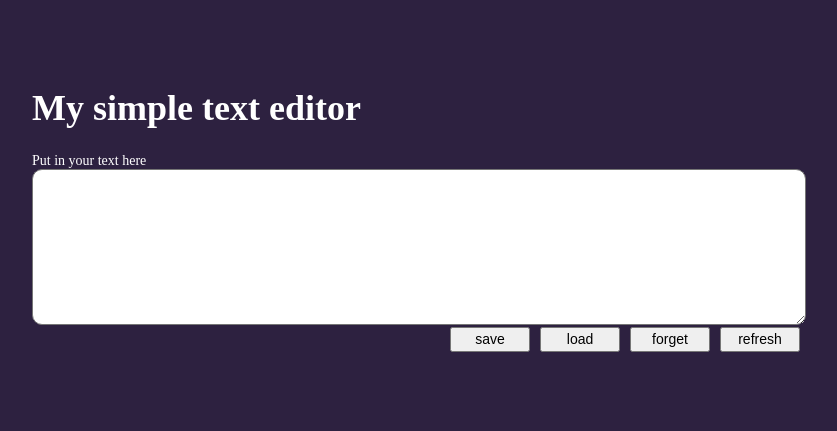
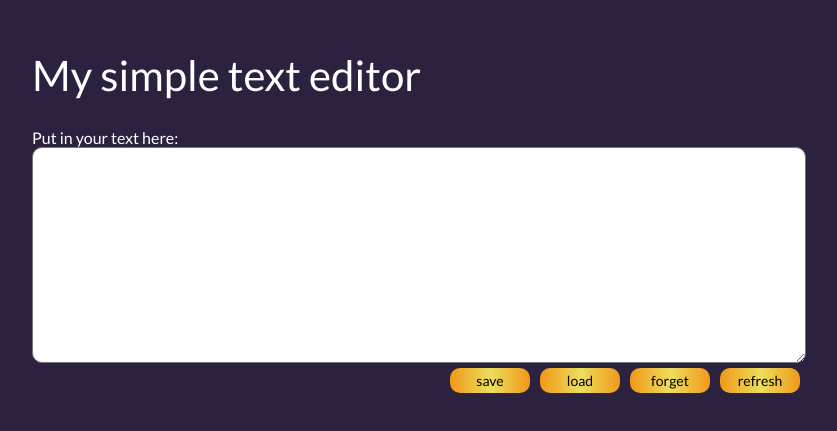
Before and after one commit to JedrzejCh/simpleTxtEditor, a website built with webpack: page src/content/index.html in a window 1280 px wide. Shown: the part 193-624 px from the top of the page, without its empty margins (224-1061 px from the left). Built offline with nearby package versions, Linux system fonts and the light colour scheme; files whose address does not match are found by name.

Commit message:
gh image

```diff
--- a/src/content/index.html
+++ b/src/content/index.html
@@ -6,14 +6,14 @@
   <meta name="viewport" content="width=device-width, initial-scale=1.0" />
   <meta http-equiv="X-UA-Compatible" content="ie=edge" />
   <link rel="stylesheet" href="css/main.css" />
-  <title>Document</title>
+  <title>SimpleEditor - localStorgeTraining</title>
 </head>
 
 <body>
   <main class="container">
     <h1 class="header">My simple text editor</h1>
-    <label for="text">Put in your text here</label>
-    <textarea name="text" id="text" class="textarea" cols="85" rows="10"></textarea>
+    <label for="text">Put in your text here:</label>
+    <textarea name="text" id="text" class="textarea" cols="45" rows="10"></textarea>
     <nav class="nav">
       <button class="btn btn--right btn--save">save</button>
       <button class="btn btn--right btn--load">load</button>
--- a/src/js/main.js
+++ b/src/js/main.js
@@ -5,6 +5,7 @@ const btnSave = document.querySelector(".btn--save");
 const btnLoad = document.querySelector(".btn--load");
 const btnDelete = document.querySelector(".btn--delete");
 const btnRefresh = document.querySelector(".btn--refresh");
+const btn = document.querySelector(".btn");
 const textarea = document.querySelector(".textarea");
 
 btnSave.addEventListener("click", () => {
--- a/src/scss/_buttonsStyle.sass
+++ b/src/scss/_buttonsStyle.sass
@@ -6,6 +6,10 @@
   width: 80px
   height: 25px
   font-size: 14px
-  margin-top: 2px
+  margin-top: 5px
+  border: none
+  border-radius: 10px
+  background-image: linear-gradient(to right, #F09819 0%, #EDDE5D 51%, #F09819 100%)
+  +fontLato()
 .btn--right
   margin-right: 10px
--- a/src/scss/_mainSection.sass
+++ b/src/scss/_mainSection.sass
@@ -4,11 +4,15 @@
   width: 60%
   height: auto
 .textarea
+  +fontLato()
+  font-size: 17px
   border-radius: 10px
   width: 100%
 h1
+  +fontLato()
   color: white
-  font-size: 36px
+  font-size: 42px
 label
+  +fontLato()
   color: white
-  font-size: 14px
+  font-size: 16px
--- /dev/null
+++ b/src/scss/_mixins.sass
@@ -0,0 +1,3 @@
+=fontLato()
+  font-family: "Lato"
+  font-weight: 400
--- a/src/scss/main.sass
+++ b/src/scss/main.sass
@@ -1,3 +1,5 @@
 @import "_background"
+@import "_mixins"
 @import "_mainSection"
 @import "_buttonsStyle"
+@import url('https://fonts.googleapis.com/css?family=Lato&display=swap&subset=latin-ext');
```
Also changed, not shown: dist/css/main.css, dist/index.html, dist/js/main.js, github/scr1.png (added), src/assets/img/cover.png (deleted), 1 other file.
